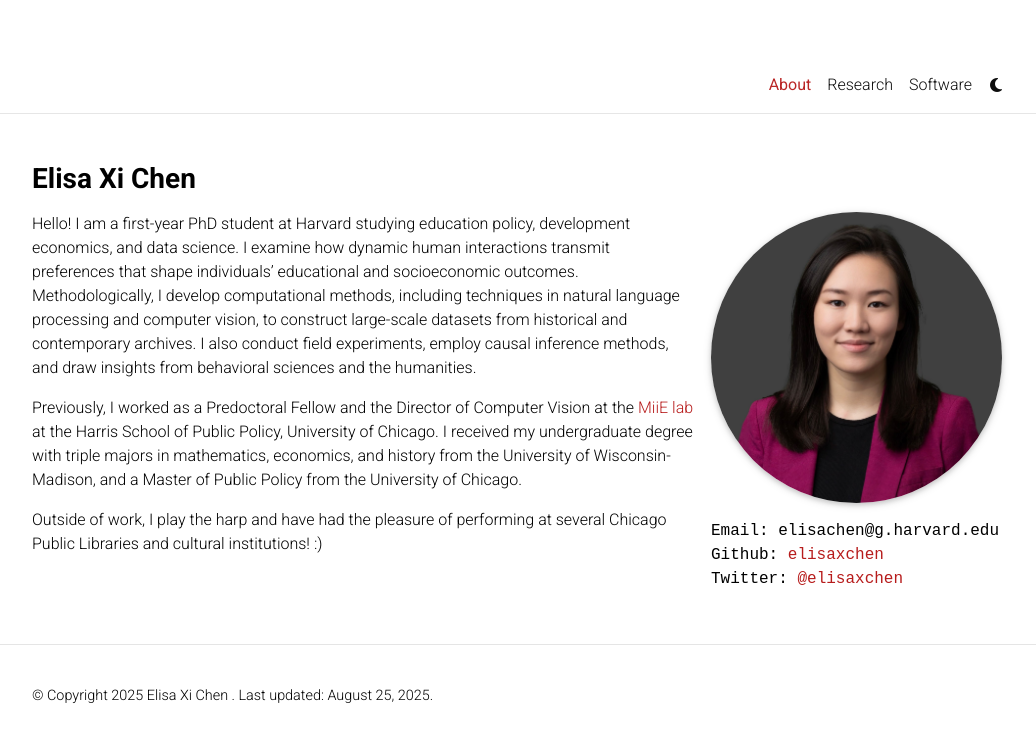
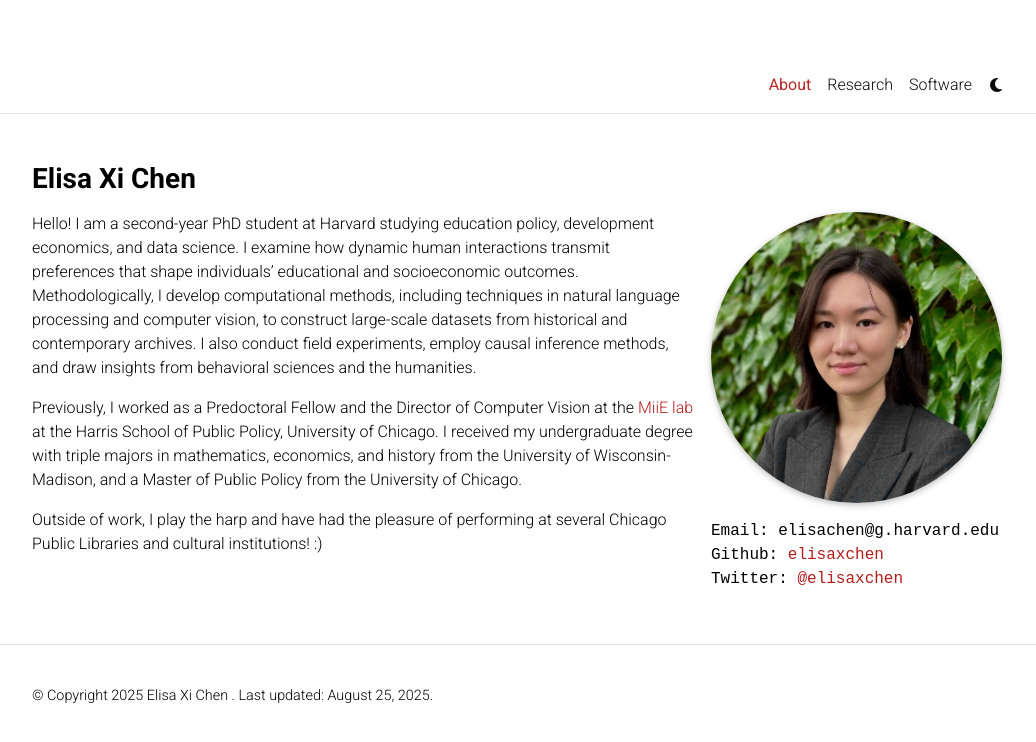
Before and after one commit to elisaxchen/elisaxchen.github.io, a Jekyll site: the page built from _pages/About.md, in a window 1280 px wide. Shown: the top 742 px of the page, without its empty margins (123-1159 px from the left). Built offline with Jekyll 4.4.1, drawn with Linux system fonts in a browser that asks for light colours; full-size pictures stand in for the smaller copies a plugin makes; comment, search, counter and statistics services are not loaded; a style sheet for code colours, icons or effects is not loaded.

Commit message:
updated picture and year

```diff
--- a/_pages/About.md
+++ b/_pages/About.md
@@ -21,7 +21,7 @@
 selected_papers: false # includes a list of papers marked as "selected={true}"
 social: false  # includes social icons at the bottom of the page
 ---
-Hello! I am a first-year PhD student at Harvard studying education policy, development economics, and data science. I examine how dynamic human interactions transmit preferences that shape individuals' educational and socioeconomic outcomes. Methodologically, I develop computational methods, including techniques in natural language processing and computer vision, to construct large-scale datasets from historical and contemporary archives. I also conduct field experiments, employ causal inference methods, and draw insights from behavioral sciences and the humanities.
+Hello! I am a second-year PhD student at Harvard studying education policy, development economics, and data science. I examine how dynamic human interactions transmit preferences that shape individuals' educational and socioeconomic outcomes. Methodologically, I develop computational methods, including techniques in natural language processing and computer vision, to construct large-scale datasets from historical and contemporary archives. I also conduct field experiments, employ causal inference methods, and draw insights from behavioral sciences and the humanities.
 
 Previously, I worked as a Predoctoral Fellow and the Director of Computer Vision at the [MiiE lab](https://voices.uchicago.edu/miielab/) at the Harris School of Public Policy, University of Chicago. I received my undergraduate degree with triple majors in mathematics, economics, and history from the University of Wisconsin-Madison, and a Master of Public Policy from the University of Chicago.
 
```
Also changed, not shown: other parts of _pages/About.md (+1 -1 lines), assets/img/elisa_ivy.jpg (added).
